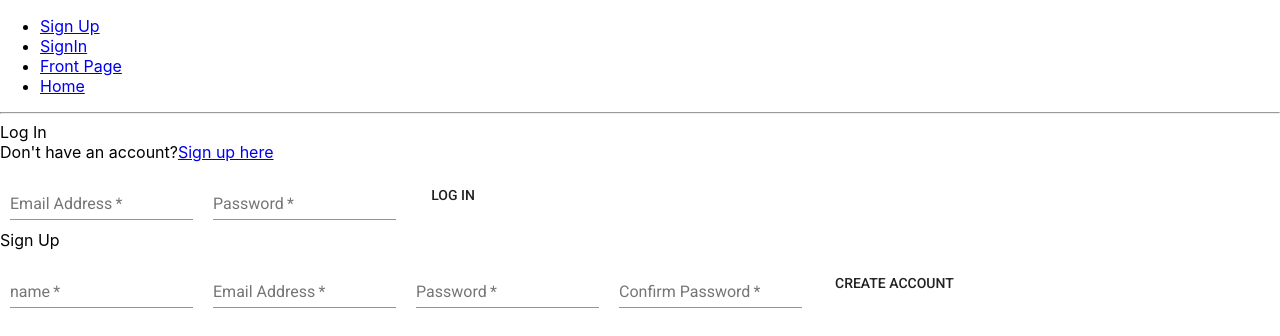
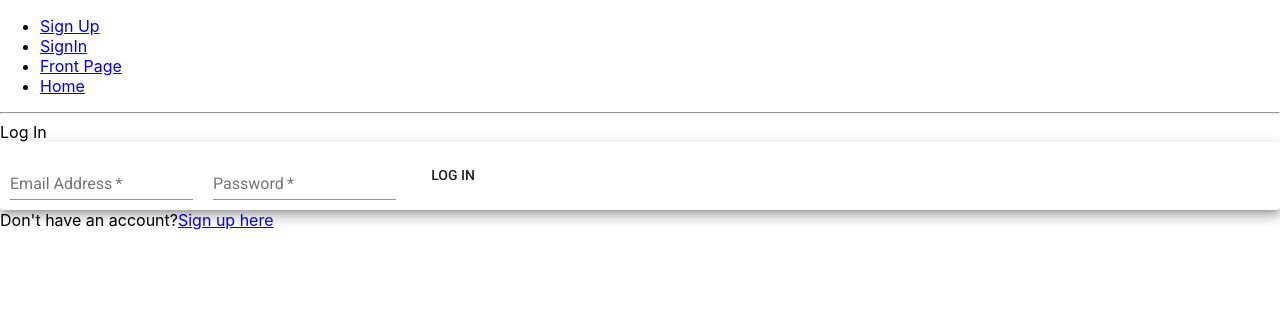
Before and after one commit to chialuka/authApp, a React (Create React App) app in the folder client/: page /signin in a window 1280 px wide. Shown: the top 336 px of the page. Built offline with nearby package versions, Linux system fonts and the light colour scheme.

Commit message:
get sigin and singup working

```diff
--- a/client/src/App.js
+++ b/client/src/App.js
@@ -17,7 +17,7 @@ class App extends Component {
             <Route exact path="/" component={LandingPage} />
             <Route path="/home" component={HomePage} />
             <Route path="/signin" component={SignInPage} />
-            <Route parth="/signup" component={SignUpPage} />
+            <Route path="/signup" component={SignUpPage} />
           </div>
         </Router>
       </div>
--- a/client/src/Users/signin.js
+++ b/client/src/Users/signin.js
@@ -1,25 +1,26 @@
 import React, { Component } from "react";
-import axios from "axios"
+import axios from "axios";
 import TextField from "@material-ui/core/TextField";
 import Button from "@material-ui/core/Button";
-import { withRouter } from "react-router-dom"
+import Paper from "@material-ui/core/Paper";
+import { withRouter } from "react-router-dom";
 import { SignUpLink } from "./signup";
 
-
-const SignIn = () => (
+const SignInPage = () => (
   <div>
     Log In
+    <SignIn />
     <SignUpLink />
-    <SignInForm />
   </div>
-)
+);
 
 const userDetails = {
   email: "",
   password: "",
+  error: null
 };
 
-class Form extends Component {
+class SignInForm extends Component {
   state = {
     ...userDetails
   };
@@ -37,15 +38,19 @@ class Form extends Component {
         password
       })
       .then(() => {
-      this.setState({ ...userDetails })
-      this.props.history.push("/home")
+        this.setState({ ...userDetails });
+        this.props.history.push("/home");
       })
+      .catch(error => {
+        this.setState({ error });
+        console.log(error);
+      });
   };
 
   render() {
-    const { email, password } = this.state;
+    const { email, password, error } = this.state;
     return (
-      <form>
+      <Paper elevation={8}>
         <TextField
           required
           name="email"
@@ -65,16 +70,17 @@ class Form extends Component {
           onChange={this.handleChange}
           style={{ margin: 10 }}
         />
-        <Button onSubmit={this.handleSubmit} style={{ margin: 15 }}>
+        <Button style={{ margin: 15 }} onClick={this.handleSubmit}>
           Log In
         </Button>
-      </form>
+        <div>{error && <div>{error.message}</div>}</div>
+      </Paper>
     );
   }
 }
 
-const SignInForm = withRouter(Form)
+const SignIn = withRouter(SignInForm);
 
-export default SignIn;
+export default SignInPage;
 
-export { SignInForm }
+export { SignIn };
--- a/client/src/Users/signup.js
+++ b/client/src/Users/signup.js
@@ -1,24 +1,26 @@
 import React, { Component } from "react";
 import axios from "axios";
-import { withRouter, Link } from "react-router-dom"
+import { withRouter, Link } from "react-router-dom";
 import TextField from "@material-ui/core/TextField";
 import Button from "@material-ui/core/Button";
+import Paper from "@material-ui/core/Paper";
 
-const SignUp = () => (
+const SignUpPage = () => (
   <div>
     Sign Up
-    <SignUpForm />
+    <SignUp />
   </div>
-)
+);
 
 const userDetails = {
   name: "",
   email: "",
   password: "",
-  password2: ""
+  password2: "",
+  error: null
 };
 
-class Form extends Component {
+class SignUpForm extends Component {
   state = {
     ...userDetails
   };
@@ -37,16 +39,21 @@ class Form extends Component {
         password,
         password2
       })
-    .then(() => {
+      .then(user => {
         this.setState({ ...userDetails });
-      this.props.history.push("/home")
+        this.props.history.push("/home");
+        console.log(user);
       })
+      .catch(error => {
+        this.setState({ error });
+        console.log(error);
+      });
   };
 
   render() {
-    const { name, email, password, password2 } = this.state;
+    const { name, email, password, password2, error } = this.state;
     return (
-      <form>
+      <Paper elevation={8}>
         <TextField
           required
           name="name"
@@ -85,20 +92,27 @@ class Form extends Component {
           onChange={this.handleChange}
           style={{ margin: 10 }}
         />
-        <Button onSubmit={this.handleSubmit} style={{ margin: 15 }}>
+        <Button
+          variant="contained"
+          style={{ margin: 15 }}
+          onClick={this.handleSubmit}
+        >
           Create Account
         </Button>
-      </form>
+        <div>{error && <p>{error.message}</p>}</div>
+      </Paper>
     );
   }
 }
 
 const SignUpLink = () => (
-  <div>Don't have an account?<Link to="/signup">Sign up here</Link></div>
-)
+  <div>
+    Don't have an account?<Link to="/signup">Sign up here</Link>
+  </div>
+);
 
-const SignUpForm = withRouter(Form)
+const SignUp = withRouter(SignUpForm);
 
-export default SignUp;
+export default SignUpPage;
 
-export { SignUpLink, SignUpForm }
+export { SignUpLink, SignUp };
```
Also changed, not shown: 1 other file (tests, documents, lock files or other folders). Lines whose indentation alone changed are shown as unchanged.
